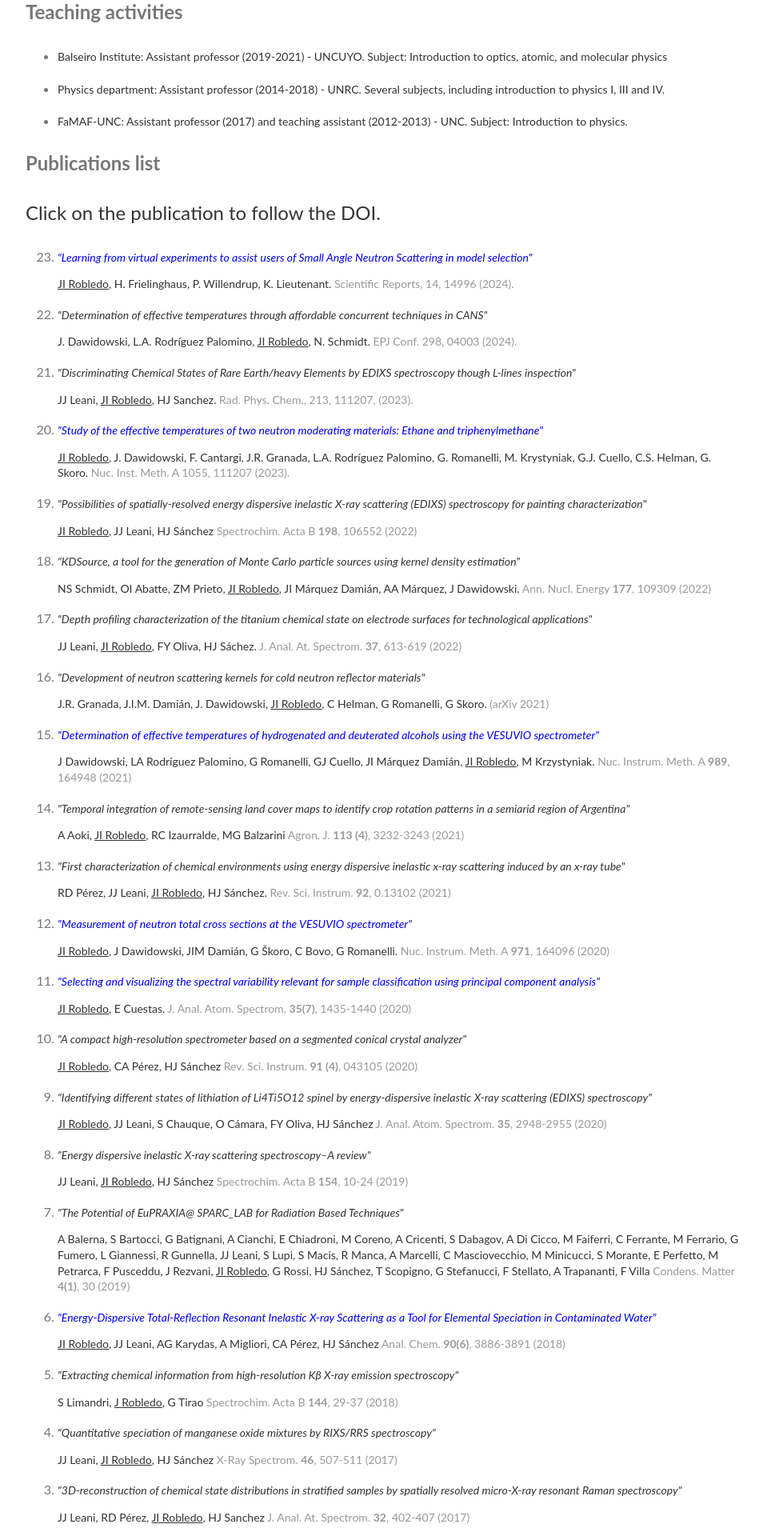
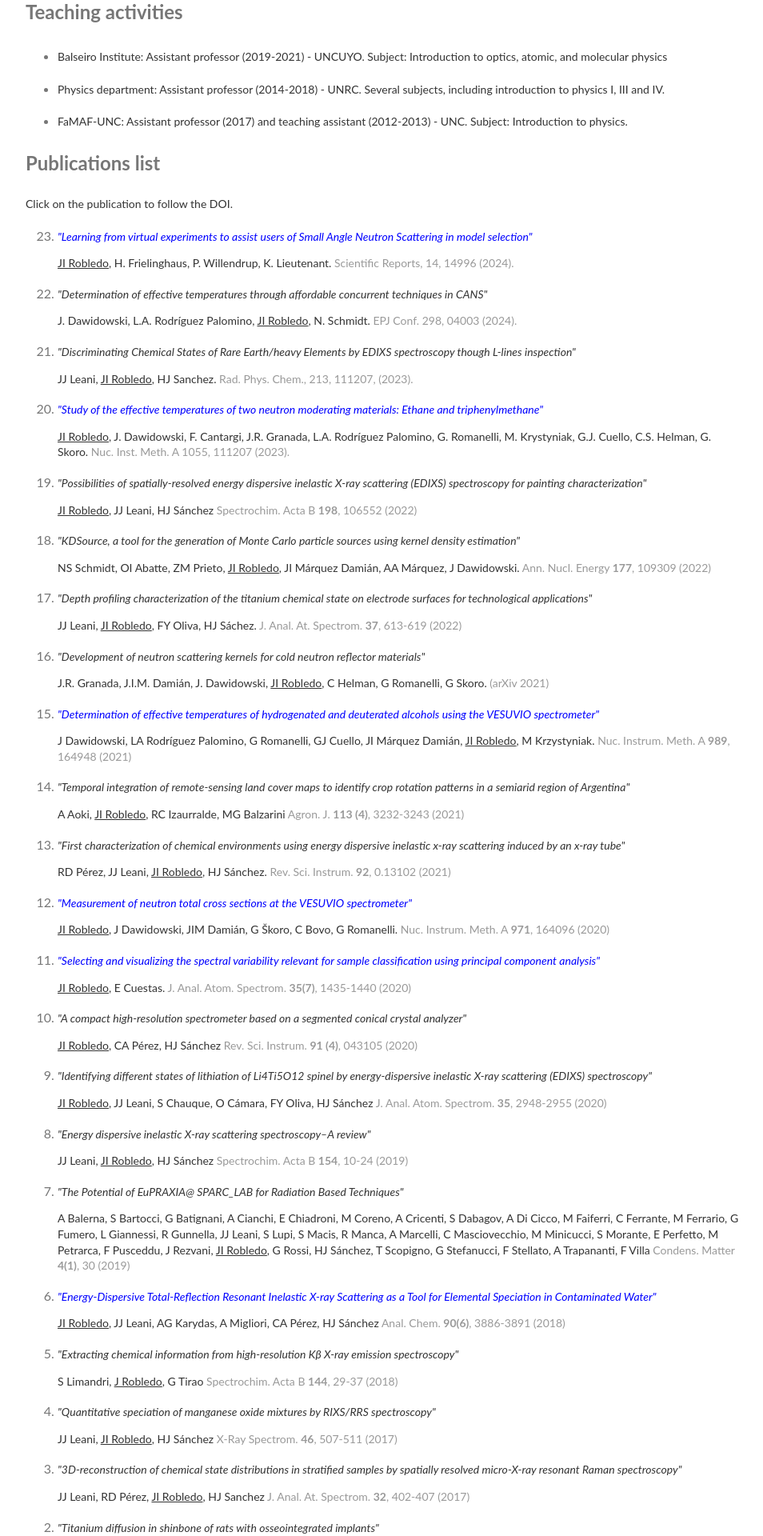
Before and after one commit to jorobledo/jorobledo.github.io, a Jekyll site: the page built from cv/index.html, in a window 1280 px wide. Shown: the part 1001-2921 px from the top of the page at 80% size, without its empty margins (160-1114 px from the left). Built offline with Jekyll 4.4.1, drawn with Linux system fonts in a browser that asks for light colours.

Commit message:
change font on DOI click

```diff
--- a/cv/index.html
+++ b/cv/index.html
@@ -72,7 +72,7 @@ title: CV
 		<h2>
 			Publications list
 		</h2>
-		<p>
+		<p style="font-size:14px">
 			Click on the publication to follow the DOI.
 		</p>
 		<ol reversed>
```
